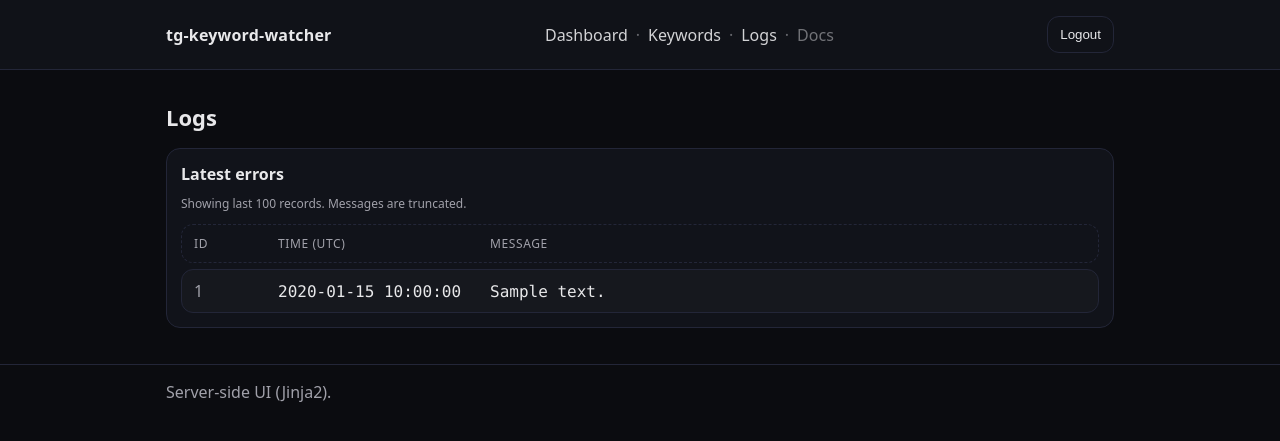
After one commit to serzhe1/tg-keyword-watcher, a FastAPI app: template app/web/templates/logs.html in a window 1280 px wide. The commit adds this page. Shown: the top 441 px of the page. Run offline with FastAPI, Linux system fonts and the light colour scheme; the template is opened without the code that fills it: most values are stand-ins (such as "Sample title", 1, 10 or a date in 2020); parts of the project's set-up code (start-up, migrations or seed data) failed here and were passed over.

Commit message:
T2.4: Add logs page

```diff
--- a/app/main.py
+++ b/app/main.py
@@ -13,6 +13,7 @@ from app.web.routes_auth import router as auth_router
 from app.web.routes_controls import router as controls_router
 from app.web.routes_dashboard import router as dashboard_router
 from app.web.routes_keywords import router as keywords_router
+from app.web.routes_logs import router as logs_router
 
 
 def utc_now_iso() -> str:
@@ -43,6 +44,7 @@ app.include_router(auth_router)
 app.include_router(dashboard_router)
 app.include_router(controls_router)
 app.include_router(keywords_router)
+app.include_router(logs_router)
 
 
 @app.on_event("startup")
--- a/app/web/static/styles.css
+++ b/app/web/static/styles.css
@@ -221,6 +221,10 @@ body {
   letter-spacing: 0.6px;
 }
 
+.table__row--wide {
+  grid-template-columns: 72px 200px 1fr;
+}
+
 .table__cell {
   word-break: break-word;
 }
--- a/app/web/templates/base.html
+++ b/app/web/templates/base.html
@@ -15,7 +15,7 @@
             <span class="nav__sep">·</span>
             <a class="nav__link {% if nav_active=='keywords' %}nav__link--active{% endif %}" href="/keywords">Keywords</a>
             <span class="nav__sep">·</span>
-            <span class="nav__link nav__link--disabled">Logs</span>
+            <a class="nav__link {% if nav_active=='logs' %}nav__link--active{% endif %}" href="/logs">Logs</a>
             <span class="nav__sep">·</span>
             <span class="nav__link nav__link--disabled">Docs</span>
         </nav>
--- /dev/null
+++ b/app/web/templates/logs.html
@@ -0,0 +1,32 @@
+{% extends "base.html" %}
+{% block title %}Logs · tg-keyword-watcher{% endblock %}
+
+{% block content %}
+<h1 class="h1">Logs</h1>
+
+<div class="card">
+    <div class="card__title">Latest errors</div>
+    <div class="muted small">Showing last 100 records. Messages are truncated.</div>
+
+    <div class="space"></div>
+
+    {% if logs %}
+    <div class="table">
+        <div class="table__row table__row--head table__row--wide">
+            <div class="table__cell table__cell--num">ID</div>
+            <div class="table__cell">Time (UTC)</div>
+            <div class="table__cell">Message</div>
+        </div>
+        {% for row in logs %}
+        <div class="table__row table__row--wide">
+            <div class="table__cell table__cell--num">{{ row.id }}</div>
+            <div class="table__cell mono">{{ row.created_at }}</div>
+            <div class="table__cell mono">{{ row.message }}</div>
+        </div>
+        {% endfor %}
+    </div>
+    {% else %}
+    <div class="muted">No errors yet</div>
+    {% endif %}
+</div>
+{% endblock %}
```
Also changed, not shown: app/web/routes_logs.py (added, +49 -0 lines).
